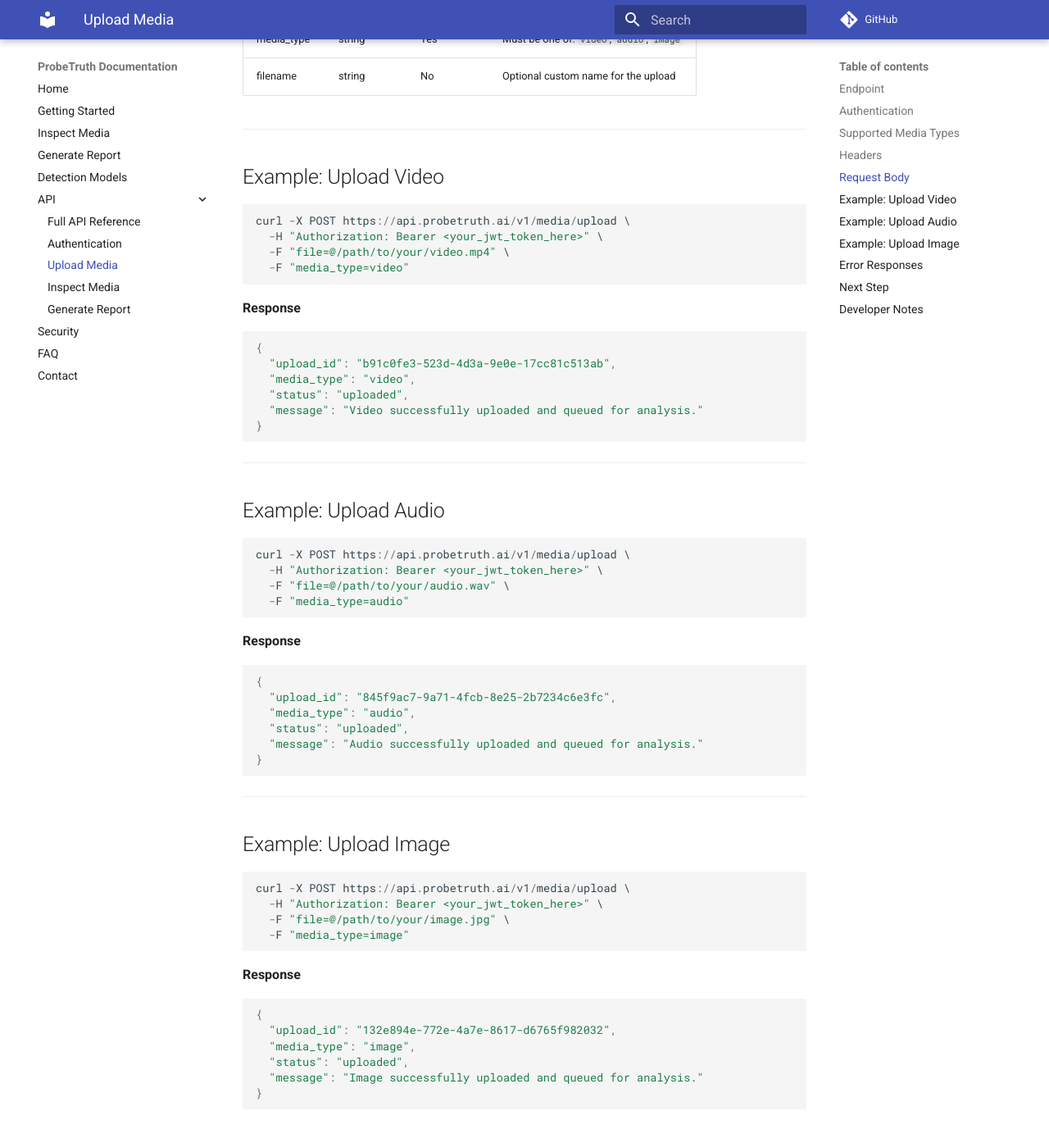
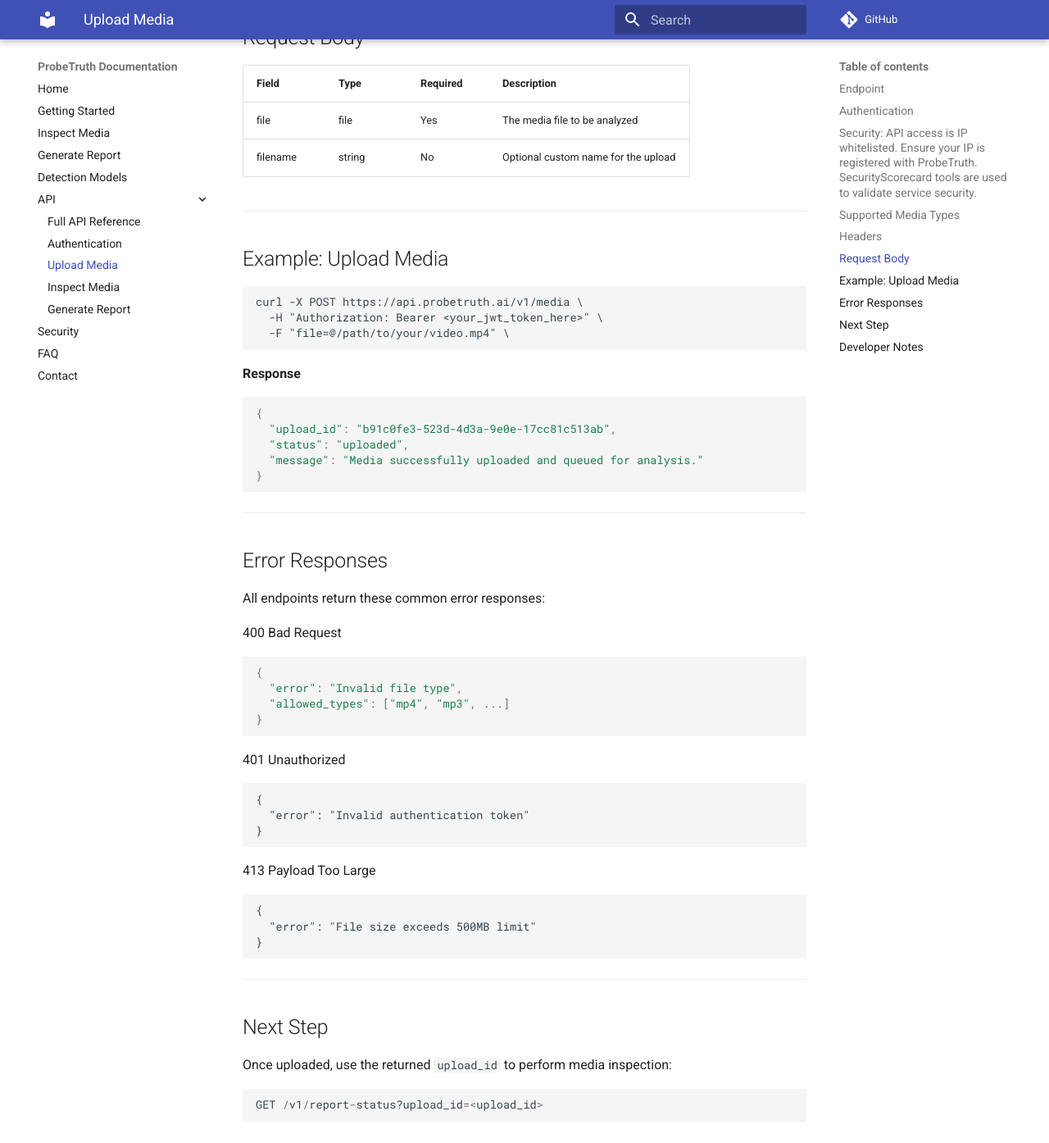
Before and after one commit to smileslab/probe_truth_docs, an MkDocs documentation site: the page built from docs/api/upload.md, in a window 1280 px wide and 1400 px high, scrolled down 1262 px. Shown: the top 1394 px of the window at 82% size. Built offline with MkDocs 1.6.1 and Material for MkDocs 9.7.7, drawn with Linux system fonts in a browser that asks for light colours; comment, search, counter and statistics services are not loaded; some of the changed text lies outside the part shown.

Commit message:
Media file uploading API docs updated as per client comments

````diff
--- a/docs/api/upload.md
+++ b/docs/api/upload.md
@@ -1,6 +1,6 @@
 # Upload Media
 
-The `POST /v1/media/upload` endpoint allows you to upload media for deepfake analysis. This is the first step in the ProbeTruth detection pipeline.
+The `POST /v1/media` endpoint allows you to upload video, audio, or image files for deepfake forensic inspection. This is the first step in the ProbeTruth detection pipeline.
 
 You can upload **videos**, **audio**, or **images** for forensic evaluation.
 
@@ -8,16 +8,17 @@
 
 ## Endpoint
 
-`POST https://api.probetruth.ai/v1/media/upload`
+`POST https://api.probetruth.ai/v1/media`
 
 ---
 
 ## Authentication
 
-This endpoint requires a valid API key. Include it in the `Authorization` header:
+This endpoint requires a valid API key. Include it in the `Authorization` header. Tokens are valid for 24 hours.:
 
 `Authorization: Bearer YOUR_API_KEY`
 
+Security: API access is IP whitelisted. Ensure your IP is registered with ProbeTruth. SecurityScorecard tools are used to validate service security.
 ---
 
 ## Supported Media Types
@@ -41,71 +42,29 @@
 | Field        | Type     | Required | Description                            |
 |--------------|----------|----------|----------------------------------------|
 | file         | file     | Yes      | The media file to be analyzed          |
-| media_type   | string   | Yes      | Must be one of: `video`, `audio`, `image` |
 | filename     | string   | No       | Optional custom name for the upload    |
 
 ---
 
-## Example: Upload Video
+## Example: Upload Media
 
 ```
-curl -X POST https://api.probetruth.ai/v1/media/upload \
+curl -X POST https://api.probetruth.ai/v1/media \
   -H "Authorization: Bearer <your_jwt_token_here>" \
   -F "file=@/path/to/your/video.mp4" \
-  -F "media_type=video"
 ```
 
 **Response**
 ```
 {
   "upload_id": "b91c0fe3-523d-4d3a-9e0e-17cc81c513ab",
-  "media_type": "video",
   "status": "uploaded",
-  "message": "Video successfully uploaded and queued for analysis."
+  "message": "Media successfully uploaded and queued for analysis."
 }
 ```
 
 ---
 
-## Example: Upload Audio
-
-```
-curl -X POST https://api.probetruth.ai/v1/media/upload \
-  -H "Authorization: Bearer <your_jwt_token_here>" \
-  -F "file=@/path/to/your/audio.wav" \
-  -F "media_type=audio"
-```
-
-**Response**
-```
-{
-  "upload_id": "845f9ac7-9a71-4fcb-8e25-2b7234c6e3fc",
-  "media_type": "audio",
-  "status": "uploaded",
-  "message": "Audio successfully uploaded and queued for analysis."
-}
-```
-
----
-
-## Example: Upload Image
-
-```
-curl -X POST https://api.probetruth.ai/v1/media/upload \
-  -H "Authorization: Bearer <your_jwt_token_here>" \
-  -F "file=@/path/to/your/image.jpg" \
-  -F "media_type=image"
-```
-
-**Response**
-```
-{
-  "upload_id": "132e894e-772e-4a7e-8617-d6765f982032",
-  "media_type": "image",
-  "status": "uploaded",
-  "message": "Image successfully uploaded and queued for analysis."
-}
-```
 ## Error Responses
 All endpoints return these common error responses:
 
@@ -126,14 +85,14 @@
 413 Payload Too Large
 ```
 {
-  "error": "File size exceeds 100MB limit"
+  "error": "File size exceeds 500MB limit"
 }
 ```
 ---
 
 ## Next Step
 
-Once uploaded, use the returned `upload_id` to query analysis results:
+Once uploaded, use the returned `upload_id` to perform media inspection:
 
 ```
 GET /v1/report-status?upload_id=<upload_id>
````
